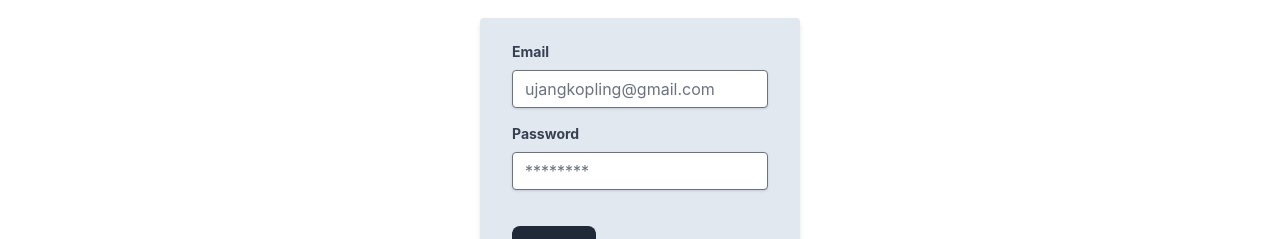
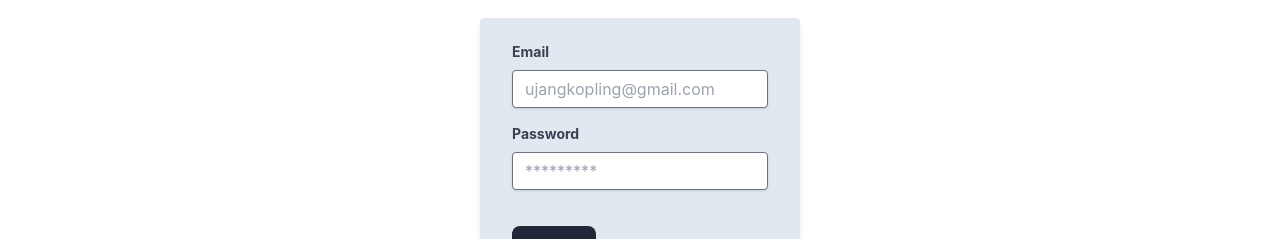
Before and after one commit to daffadmr/mini-project, a React (Create React App) app: page /login in a window 1280 px wide. Shown: the part 277-516 px from the top of the page. Built offline with nearby package versions, Linux system fonts and the light colour scheme; no server answers.

Commit message:
development: edit login logic

```diff
--- a/src/pages/Login.jsx
+++ b/src/pages/Login.jsx
@@ -15,7 +15,7 @@ const Login = () => {
   const [getUser, { data, loading }] = useLazyQuery(GET_USER_DATA);
 
   const navigate = useNavigate();
-  const dataUser = data?.user[0];
+  const dataUser = data?.users[0];
 
   const [email, setEmail] = useState("");
   const [password, setPassword] = useState("");
@@ -31,7 +31,7 @@ const Login = () => {
   const handleLoginSubmit = async (e) => {
     e.preventDefault();
 
-    if (password === "") {
+    if (password.length === 0) {
       Swal.fire({
         title: "Warning!",
         text: "Lengkapi login",
@@ -46,26 +46,26 @@ const Login = () => {
         },
       });
     }
+  };
 
-    if (data?.user.length === 0) {
+  useEffect(() => {
+    if (data?.users.length === 1) {
+      Cookies.set("userId", dataUser?.id, { path: "/" });
+      Cookies.set("auth", true, { path: "/" });
+      return navigate("/dashboard", { replace: true });
+    }
+
+    if (data?.users.length === 0) {
+      setEmail("")
+      setPassword("")
       Swal.fire({
         title: "Error!",
         text: "Email atau Password salah",
         icon: "error",
         confirmButtonText: "OK",
       });
-      setEmail("");
-      setPassword("");
     }
-  };
-
-  useEffect(() => {
-    if (data?.user.length === 1) {
-      Cookies.set("userId", dataUser?.id, { path: "/" });
-      Cookies.set("auth", true, { path: "/" });
-      return navigate("/dashboard", { replace: true });
-    }
-  }, [dataUser]);
+  }, [data]);
 
   if (loading) return <LoadingPage />;
 
@@ -73,10 +73,7 @@ const Login = () => {
     <>
       <Helmet>
         <title>Diariku - Log in or Sign up</title>
-        <meta
-          name="description"
-          content="Log in atau sign up ke diariku"
-        />
+        <meta name="description" content="Log in atau sign up ke diariku" />
       </Helmet>
       <div className="flex flex-col align-middle justify-center justify-items-center min-h-[730px]">
         <h1 className="text-2xl font-semibold text-center text-gray-900 py-8">
@@ -94,7 +91,7 @@ const Login = () => {
               Email
             </label>
             <input
-              className="shadow appearance-none border rounded w-full py-2 px-3 text-gray-700 leading-tight focus:outline-none focus:shadow-outline"
+              className="shadow appearance-none border rounded w-full py-2 px-3 text-gray-700 leading-tight focus:outline-none focus:shadow-outline placeholder-gray-400"
               id="email"
               type="email"
               onChange={handleChangeEmail}
@@ -110,12 +107,12 @@ const Login = () => {
               Password
             </label>
             <input
-              className="shadow appearance-none border rounded w-full py-2 px-3 text-gray-700 mb-3 leading-tight focus:outline-none focus:shadow-outline"
+              className="shadow appearance-none border rounded w-full py-2 px-3 text-gray-700 mb-3 leading-tight focus:outline-none focus:shadow-outline placeholder-gray-400"
               id="password"
               type="password"
               onChange={handleChangePassword}
               value={password}
-              placeholder="********"
+              placeholder="*********"
             />
           </div>
           <Button color="dark" type="submit" className="self-center">
--- a/src/utils/Auth.js
+++ b/src/utils/Auth.js
@@ -2,7 +2,7 @@ import Cookies from "js-cookie";
 
 const Auth = {
   isAuthorization() {
-    if (Cookies.get("auth") === "true" && Cookies.get("userId").length === 1) return true;
+    if (Cookies.get("auth") === "true" && Cookies.get("userId").length >= 1) return true;
     return false;
   },
   getUserId() {
```
